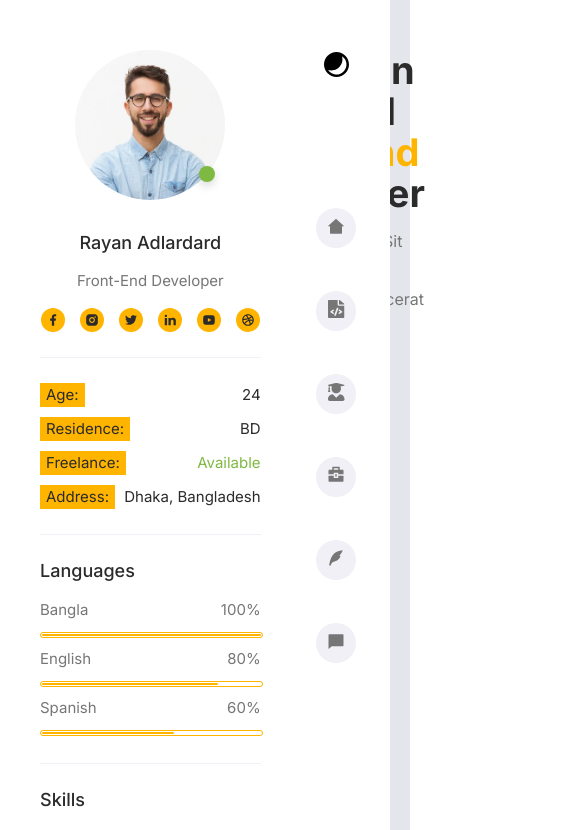
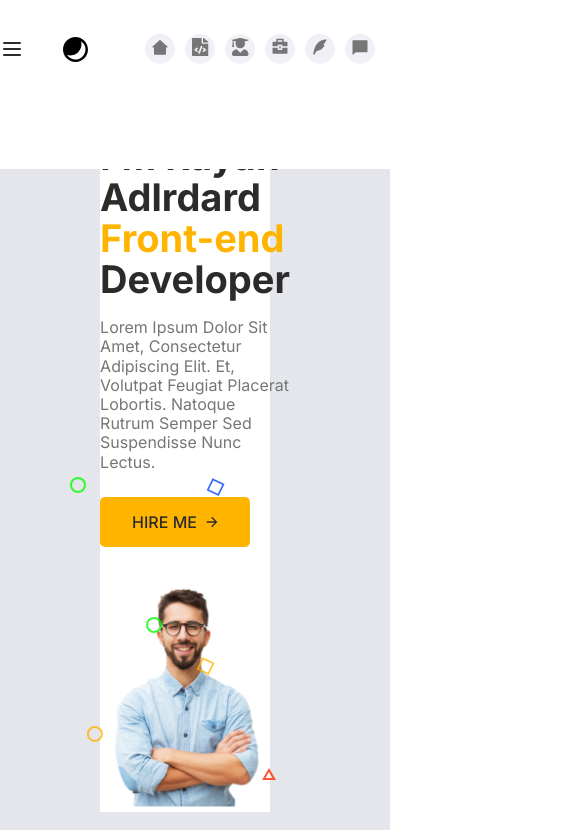
Before and after one commit to Enigma2017/portfolio-teamwork, a React (Vite) app: page / in a window 390 px wide. Shown: the top 830 px of the page, 585 px wide, since content can reach past the window. Built offline with nearby package versions, Linux system fonts and the light colour scheme.

Commit message:
base resp menu

```diff
--- a/src/main.scss
+++ b/src/main.scss
@@ -4,7 +4,9 @@
 @import 'styles/utils/mixins';
 
 @import 'styles/shared/info_sidebar';
+@import 'styles/shared/info_sidebar-menu';
 @import 'styles/shared/navigation_sidebar';
+@import 'styles/shared/navigation_sidebar-resp';
 
 @import 'styles/sections/core';
 @import 'styles/sections/blog';
--- a/src/shared/info_sidebar.jsx
+++ b/src/shared/info_sidebar.jsx
@@ -7,6 +7,7 @@ import TwitterIcon from "./icons/TwitterIcon";
 import YoutubeIcon from "./icons/YoutubeIcon";
 import ProgressLine from "./progress-line";
 import DownloadIcon from "./icons/DownloadIcon";
+import { useState } from "react";
 
 function InfoSidebar() {
   const isOnline = true;
@@ -36,7 +37,120 @@ function InfoSidebar() {
       });
   };
 
+  // mobile menu
+  const [isOpen, setIsOpen] = useState (false);
+  const [hideOrShow, setHideOrShow] = useState ({});
+
+  const handleMenu = () => {
+    setIsOpen((prev) => !prev);
+    if (isOpen) {
+      setHideOrShow(() => ({}));
+    } else {
+      setHideOrShow(() => ({ display: "block" }));
+    }
+  };
+
   return (
+    <div className="info-cont">
+      {isOpen ?
+      <button onClick={handleMenu} className="info-sidebar-menu-btn-open">
+        <svg width="24" height="24" viewBox="0 0 24 24" fill="none" xmlns="http://www.w3.org/2000/svg">
+                        <path d="M18 6L6 18" stroke="#D1D5DB" stroke-width="2" stroke-linecap="round" stroke-linejoin="round"></path>
+                        <path d="M6 6L18 18" stroke="#D1D5DB" stroke-width="2" stroke-linecap="round" stroke-linejoin="round"></path>
+        </svg>
+      </button>
+      :
+      <button onClick={handleMenu} className="info-sidebar-menu-btn-close">
+        <svg width="24" height="24" viewBox="0 0 24 24" fill="none" xmlns="http://www.w3.org/2000/svg">
+                          <path d="M4 12H20" stroke="#4B5563" stroke-width="2" stroke-linecap="round" stroke-linejoin="round"></path>
+                          <path d="M4 6H20" stroke="#4B5563" stroke-width="2" stroke-linecap="round" stroke-linejoin="round"></path>
+                          <path d="M4 18H20" stroke="#4B5563" stroke-width="2" stroke-linecap="round" stroke-linejoin="round"></path>
+        </svg>
+      </button> }
+      <div className="info-sidebar-menu" style={hideOrShow}>
+        <div className="info-sidebar__img">
+          <img src="/src/assets/img/sidebar-info/profile.png" alt="User" />
+          {isOnline && <div className="online-dot"></div>}
+        </div>
+        <h2 className="info-sidebar__name">Rayan Adlardard</h2>
+        <p className="info-sidebar__profession">Front-end Developer</p>
+        <div className="info-sidebar-social">
+          <a className="info-sidebar-social__icon" href="/">
+            <FacebookIcon />
+          </a>
+          <a className="info-sidebar-social__icon" href="/">
+            <InstagramIcon />
+          </a>
+          <a className="info-sidebar-social__icon" href="/">
+            <TwitterIcon />
+          </a>
+          <a className="info-sidebar-social__icon" href="/">
+            <LinkedinIcon />
+          </a>
+          <a className="info-sidebar-social__icon" href="/">
+            <YoutubeIcon />
+          </a>
+          <a className="info-sidebar-social__icon" href="/">
+            <DribbbleIcon />
+          </a>
+        </div>
+        <div className="info-sidebar-date">
+          <div className="info-sidebar-date__group">
+            <p className="info-sidebar-date__title">Age:</p>
+            <p className="info-sidebar-date__desc">24</p>
+          </div>
+          <div className="info-sidebar-date__group">
+            <p className="info-sidebar-date__title">Residence:</p>
+            <p className="info-sidebar-date__desc">BD</p>
+          </div>
+          <div className="info-sidebar-date__group">
+            <p className="info-sidebar-date__title">Freelance:</p>
+            <p className="info-sidebar-date__desc c-secondary">Available</p>
+          </div>
+          <div className="info-sidebar-date__group">
+            <p className="info-sidebar-date__title">Address:</p>
+            <p className="info-sidebar-date__desc">Dhaka, Bangladesh</p>
+          </div>
+        </div>
+        <div className="info-sidebar-skills">
+          <h5 className="info-sidebar-skills__title">Languages</h5>
+          <div className="info-sidebar-skills__group">
+            <ProgressLine title="Bangla" percentage={100} />
+            <ProgressLine title="English" percentage={80} />
+            <ProgressLine title="Spanish" percentage={60} />
+          </div>
+        </div>
+        <div className="info-sidebar-skills">
+          <h5 className="info-sidebar-skills__title">Skills</h5>
+          <div className="info-sidebar-skills__group">
+            <ProgressLine title="HTML" percentage={90} />
+            <ProgressLine title="CSS" percentage={85} />
+            <ProgressLine title="JavaScript" percentage={90} />
+            <ProgressLine title="PHP" percentage={75} />
+            <ProgressLine title="WordPress" percentage={85} />
+          </div>
+        </div>
+        <div className="info-sidebar-skills">
+          <h5 className="info-sidebar-skills__title">Extra Skills</h5>
+          <div className="info-sidebar-extra-skills">
+            <div className="info-sidebar-extra-skills__desc">
+              <SkillsIcon /> Bootstrap, Materialize
+            </div>
+            <div className="info-sidebar-extra-skills__desc">
+              <SkillsIcon /> Stylus, Sass, Less
+            </div>
+            <div className="info-sidebar-extra-skills__desc">
+              <SkillsIcon /> Gulp, Webpack, Grunt
+            </div>
+            <div className="info-sidebar-extra-skills__desc">
+              <SkillsIcon /> GIT Knowledge
+            </div>
+          </div>
+        </div>
+        <button className="download-cv-btn" onClick={handleDownload}>
+          Download CV <DownloadIcon />
+        </button>
+      </div>
       <div className="info-sidebar">
         <div className="info-sidebar__img">
           <img src="/src/assets/img/sidebar-info/profile.png" alt="User" />
@@ -121,6 +235,7 @@ function InfoSidebar() {
           Download CV <DownloadIcon />
         </button>
       </div>
+    </div>
   );
 }
 
--- a/src/styles/sections/_core.scss
+++ b/src/styles/sections/_core.scss
@@ -12,3 +12,10 @@ main {
     padding-left: 305px;
     padding-right: 105px;
 }
+
+@media screen and (max-width: 1115px) {
+    .container {
+        padding-left: 85px;
+    }
+
+}
--- /dev/null
+++ b/src/styles/shared/_info_sidebar-menu.scss
@@ -0,0 +1,99 @@
+.info-sidebar-menu-btn {
+    &-open {
+        display: none;
+    }
+    &-close {
+        display: none;
+    }
+}
+
+.info-sidebar-menu {
+    display: none;
+    position: fixed;
+    left: 0;
+    top: 0;
+    z-index: 99;
+    padding: 50rem 46rem 25rem 40rem;
+    height: calc(100vh - 70rem);
+    overflow-y: auto;
+    background: var(--main-bg);
+    text-align: center;
+    -ms-overflow-style: none;
+    scrollbar-width: none;
+    width: 40%;
+    .download-cv-btn {
+        outline: 0;
+        border: 0;
+        cursor: pointer;
+        margin-top: 25rem;
+        padding: 10rem 40rem;
+        font-family: var(--font-family);
+        font-weight: 600;
+        font-size: 14rem;
+        text-transform: uppercase;
+        background: var(--highlight);
+        color: var(--main-txt);;
+        display: inline-flex;
+        align-items: center;
+        gap: 19rem;
+      }
+}
+
+@media screen and (max-width: 1115px) {
+    .info-sidebar {
+        display: none;
+    }
+
+    .info-sidebar-menu-btn-open {
+        position: fixed;
+        left: 0;
+        top: 0;
+        z-index: 100;
+        display: block;
+        background: none;
+        color: inherit;
+        border: none;
+        padding: 0;
+        font: inherit;
+        cursor: pointer;
+        outline: inherit;
+        padding: 37rem 35rem 25rem 0;
+        svg {
+            path {
+                stroke: var(--main-txt);
+            }
+        }
+    }
+    .info-sidebar-menu-btn-close {
+        position: fixed;
+        left: 0;
+        top: 0;
+        z-index: 100;
+        display: block;
+        background: none;
+        color: inherit;
+        border: none;
+        padding: 0;
+        font: inherit;
+        cursor: pointer;
+        outline: inherit;
+        padding: 37rem 35rem 25rem 0;
+        svg {
+            path {
+                stroke: var(--main-txt);
+            }
+        }
+    }
+    .info-cont {
+        position: fixed;
+        left: 0;
+        top: 0;
+        z-index: 999;
+        padding: 43rem 35rem 25rem 13rem;
+        height: calc(100vh - 70rem);
+        overflow-y: auto;
+        text-align: center;
+        -ms-overflow-style: none;
+        scrollbar-width: none;
+    }
+}
--- /dev/null
+++ b/src/styles/shared/_navigation_sidebar-resp.scss
@@ -0,0 +1,47 @@
+@media screen and (max-width: 1115px) {
+    .navigation-toggle {
+        z-index: 1000;
+        margin-top: 38px;
+        padding-left: -51px;
+        right: 0px;
+        left: 735px;
+        display: block;
+        outline: none;
+        border: none;
+        cursor: pointer;
+        background: transparent;
+        margin: 0;
+        left: 60px;
+        top: 35px;
+    }
+    .navigation {
+        position: fixed;
+        right: 0;
+        top: 0px;
+        z-index: 976;
+        background-color: var(--card-bg);
+        height: 20%;
+        width: 100%;
+    }
+    .navigation-list {
+        position: relative;
+        list-style: none;
+        top: 0px;
+        left: -15px;
+        display: flex;
+        flex-direction: row;
+        justify-content: end;
+        align-items: center;
+        gap: 10px;
+        li {
+            width: 30rem;
+            height: 30rem;
+        }
+    }
+    .navigation-menu {
+        margin-top: 0;
+    }
+    main {
+        margin-top: 86px;
+    }
+}
```
Lines whose indentation alone changed are shown as unchanged.
